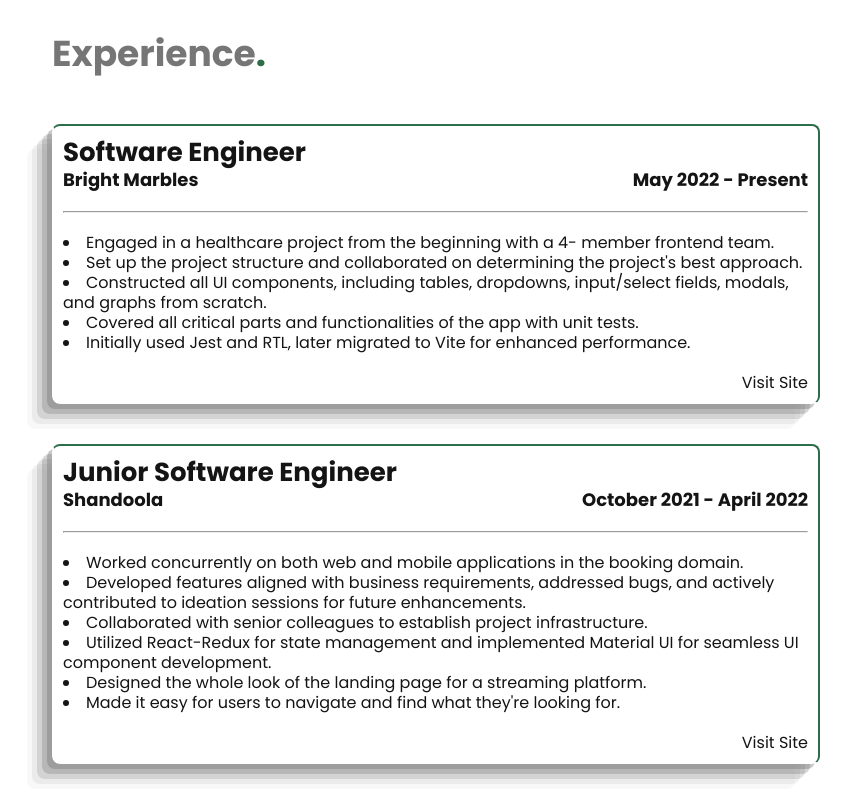
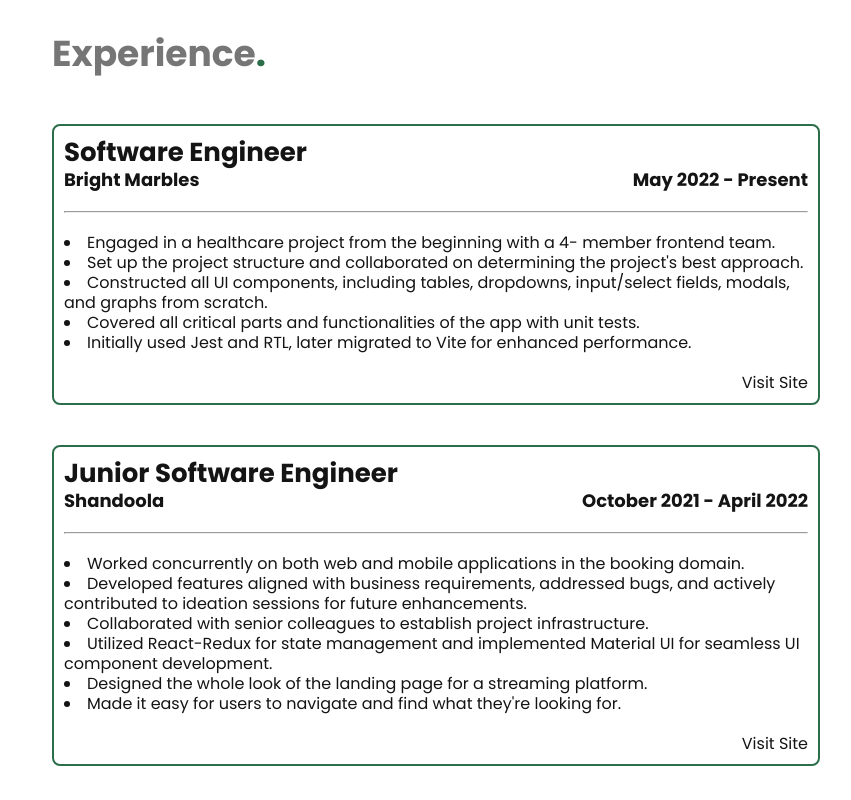
Before and after one commit to SupremeHan/zivojinovicnikola.dev, a React (Vite) app: page / in a window 1280 px wide. Shown: the part 1740-2540 px from the top of the page, without its empty margins (12-863 px from the left). Built offline with nearby package versions, Linux system fonts and the light colour scheme.

Commit message:
Experice card design changes

```diff
--- a/src/components/Card/Card.scss
+++ b/src/components/Card/Card.scss
@@ -8,13 +8,19 @@
   display: flex;
   flex-direction: column;
   padding: defaultUnit(10);
+  transition: box-shadow 0.3s ease-in;
+  &:hover {
     box-shadow:
       rgba(118, 118, 118, 0.4) -5px 5px,
       rgba(118, 118, 118, 0.3) -10px 10px,
       rgba(118, 118, 118, 0.2) -15px 15px,
       rgba(118, 118, 118, 0.1) -20px 20px,
       rgba(118, 118, 118, 0.05) -25px 25px;
+  }
+
   border-top: 2px solid var(--color-accent);
+  border-bottom: 2px solid var(--color-accent);
+  border-left: 2px solid var(--color-accent);
   border-right: 2px solid var(--color-accent);
 
   &__wrapper {
```
Lines whose indentation alone changed are shown as unchanged.
